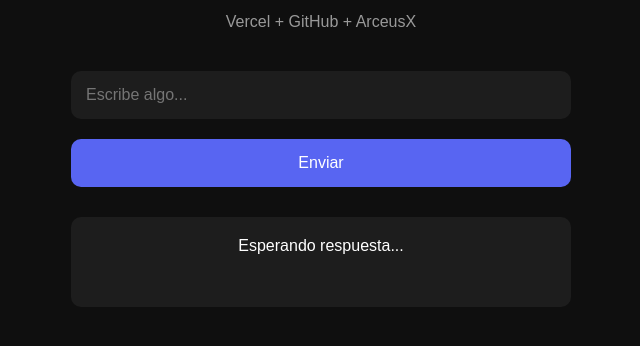
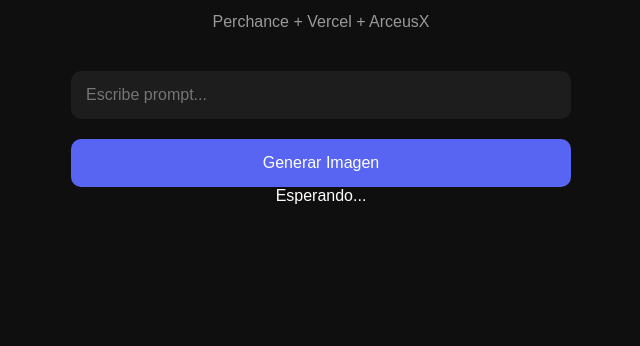
Before and after one commit to Juanko-Scripts/juanko-ai, a plain HTML site: page index.html in a window 1280 px wide. Shown: the part 148-494 px from the top of the page, without its empty margins (319-959 px from the left). Drawn offline with Linux system fonts and the light colour scheme.

Commit message:
Update index.html

```diff
--- a/index.html
+++ b/index.html
@@ -1,11 +1,16 @@
 <!DOCTYPE html>
 <html>
 <head>
+
 <meta charset="UTF-8">
 <meta name="viewport" content="width=device-width, initial-scale=1.0">
+
 <title>Juanko AI XP</title>
 
 <link rel="stylesheet" href="styles.css">
+
+<script src="https://perchance.org/text-to-image-plugin.js"></script>
+
 </head>
 <body>
 
@@ -14,22 +19,24 @@
 <h1>Juanko AI XP</h1>
 
 <p class="subtitle">
-      Vercel + GitHub + ArceusX
+Perchance + Vercel + ArceusX
 </p>
 
 <input
 type="text"
 id="prompt"
-      placeholder="Escribe algo..."
+placeholder="Escribe prompt..."
 >
 
-    <button onclick="sendMessage()">
-      Enviar
+<button onclick="generateImage()">
+Generar Imagen
 </button>
 
-    <div id="response">
-      Esperando respuesta...
+<div class="status" id="status">
+Esperando...
 </div>
+
+<img id="image">
 
 </div>
 
```
Lines whose indentation alone changed are shown as unchanged.
